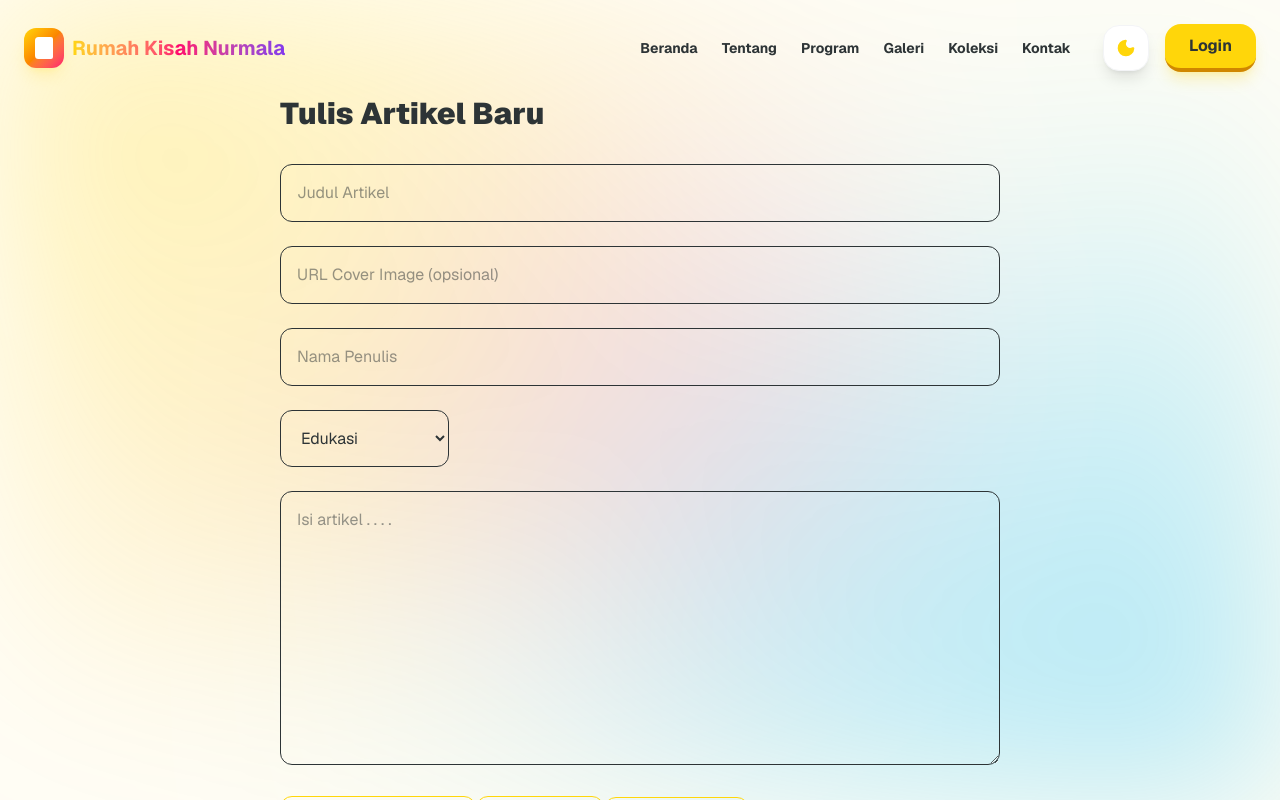
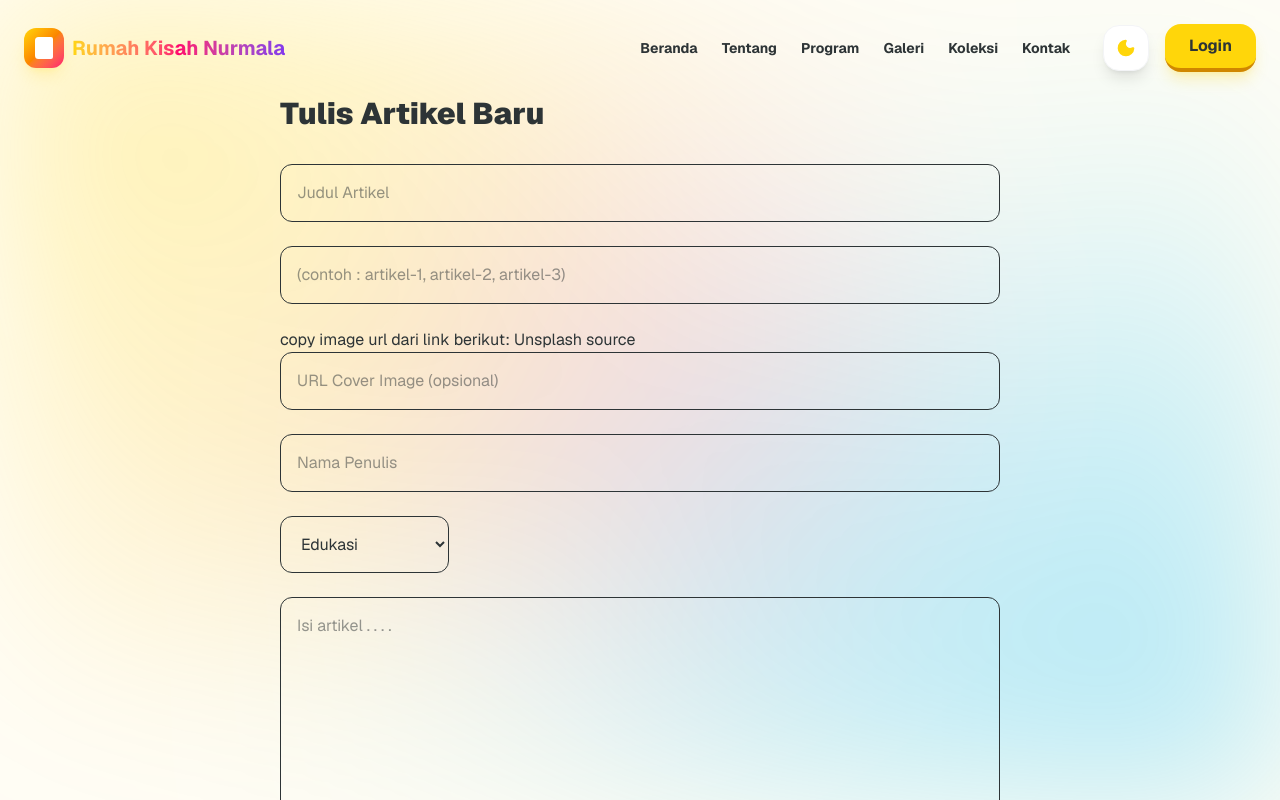
Before and after one commit to sendygithub/taman-baca-ohara, a Next.js app: page /admin in a window 1280 px wide. Shown: the top 800 px of the page. Built offline with nearby package versions, Linux system fonts and the light colour scheme.

Commit message:
text rata kanan kiri

```diff
--- a/app/admin/page.tsx
+++ b/app/admin/page.tsx
@@ -51,10 +51,21 @@ export default function AdminArtikelPage() {
           className="w-full p-4 rounded-xl border"
         />
 
+        <input
+          name="slug"
+          placeholder="(contoh : artikel-1, artikel-2, artikel-3)"
+          required
+          className="w-full p-4 rounded-xl border"
+        />
+
+
+        <label className="text-xm"> copy image url dari link berikut:
+          <Link href="https://unsplash.com/id/s/foto/book" target="_blank" className="hover:text-yellow-400"> Unsplash source</Link></label>
+
 
 
         <input
-          name="coverImage => https://unsplash.com/id/s/foto/book"
+          name="coverImage"
           placeholder="URL Cover Image (opsional)"
           className="w-full p-4 rounded-xl border"
         />
--- a/app/artikel/[slug]/page.tsx
+++ b/app/artikel/[slug]/page.tsx
@@ -32,7 +32,7 @@ export default async function ArticleDetailPage({ params }: PageProps) {
         {article.Judul}
       </h1>
 
-      <p className="text-sm text-foreground/60 mb-3">
+      <p className="text-sm text-foreground/60 mb-7">
         Nama penulis :{article.penulis}
          </p>
          <p>
@@ -44,11 +44,11 @@ export default async function ArticleDetailPage({ params }: PageProps) {
           height={300}
           src={article.coverImage}
           alt={article.Judul}
-          className="rounded-3xl mb-10"
+          className="rounded-3xl mb-10 mt-10"
         />
       )}
 
-      <div className="prose prose-lg dark:prose-invert max-w-none ">
+      <div className="prose prose-lg dark:prose-invert max-w-none text-justify mt-8">
         {article.artikel}
 
 
--- a/app/artikel/page.tsx
+++ b/app/artikel/page.tsx
@@ -13,6 +13,7 @@ export default async function HomePage() {
       Judul: true,
       slug: true,
       artikel: true,
+      penulis: true,
       createdAt: true,
       coverImage: true,
     },
@@ -59,7 +60,8 @@ export default async function HomePage() {
               </h3>
 
               <p className="text-sm text-foreground/70 mb-4">
-                {article.artikel.slice(0, 120)}...
+
+                <h1>penulis : {article.penulis}</h1> {article.artikel.slice(0, 120)}...
               </p>
 
               <span className="inline-flex items-center gap-2 text-sm font-semibold text-primary">
@@ -129,6 +131,9 @@ export default async function HomePage() {
                 <p className="text-sm text-foreground/70">
                   {article.artikel.slice(0, 150)}...
                 </p>
+
+                  <h1> created by : {article.penulis.slice(0, 150)} </h1>
+
               </div>
             </Link>
           ))}
--- a/app/login/page.tsx
+++ b/app/login/page.tsx
@@ -12,7 +12,7 @@ export default function LoginPage() {
     const router = useRouter();
     const [email, setEmail] = useState("");
     const [password, setPassword] = useState("");
-    const [eror, setError]= useState("");
+    const [error, setError]= useState("");
 
     const handleSubmit = (e: React.FormEvent) => {
         e.preventDefault();
```
